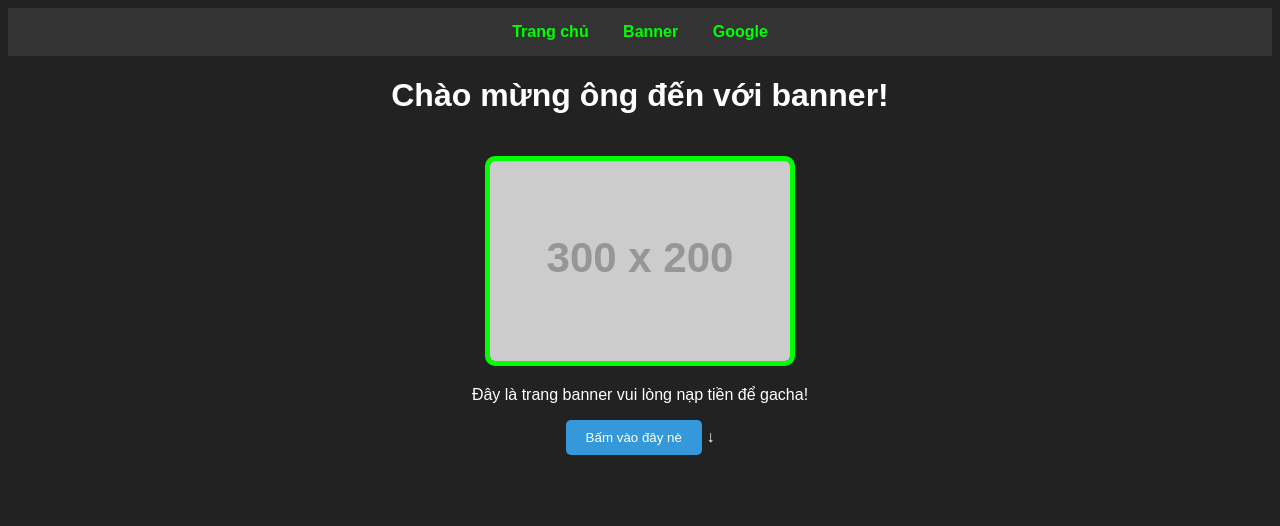
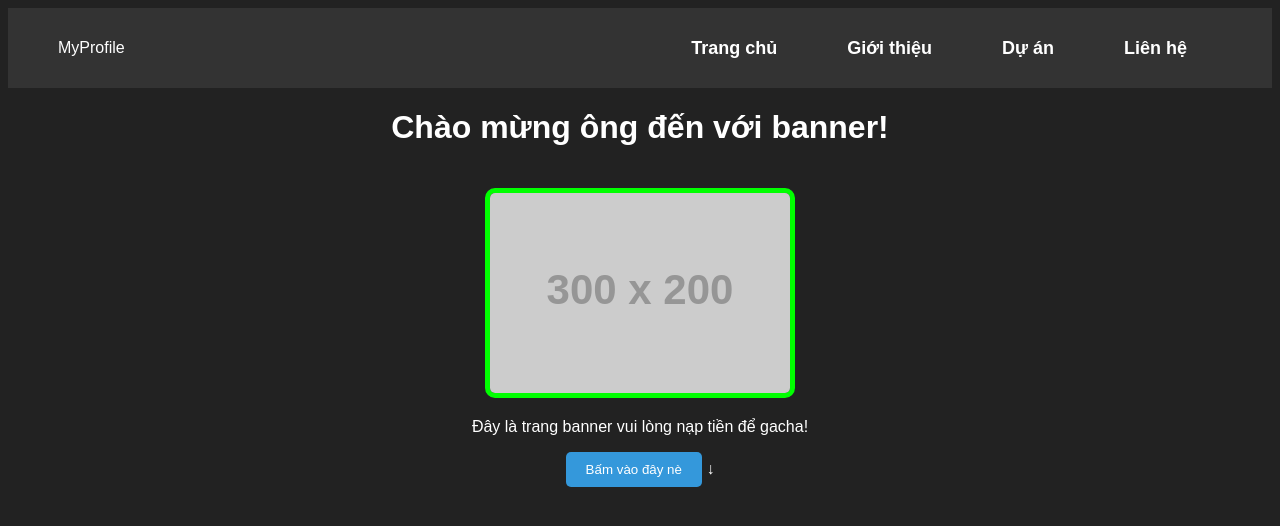
Before and after one commit to 3ngobak78-cloud/my-web-profile, a plain HTML site: page about.html in a window 1280 px wide. Drawn offline with Linux system fonts and the light colour scheme; placeholder pictures from the web are drawn by us.

Commit message:
Update about.html

```diff
--- a/about.html
+++ b/about.html
@@ -7,12 +7,22 @@
 </head>
 <body>
 
-    <nav>
-        <a href="index.html">Trang chủ</a>
-        <a href="about.html">Banner
-        </a>
-        <a href="https://google.com" target="_blank" rel="noopener noreferrer">Google</a>
-    </nav>
+    <nav class="navbar">
+  <div class="logo">MyProfile</div>
+
+  <!-- Nút 3 gạch (Hamburger) cho điện thoại -->
+  <input type="checkbox" id="check">
+  <label for="check" class="checkbtn">
+    <span>&#9776;</span>
+  </label>
+
+  <ul>
+    <li><a class="active" href="index.html">Trang chủ</a></li>
+    <li><a href="about.html">Giới thiệu</a></li>
+    <li><a href="#">Dự án</a></li>
+    <li><a href="#">Liên hệ</a></li>
+  </ul>
+</nav>
 
     <h1>Chào mừng ông đến với banner!</h1>
 
```
